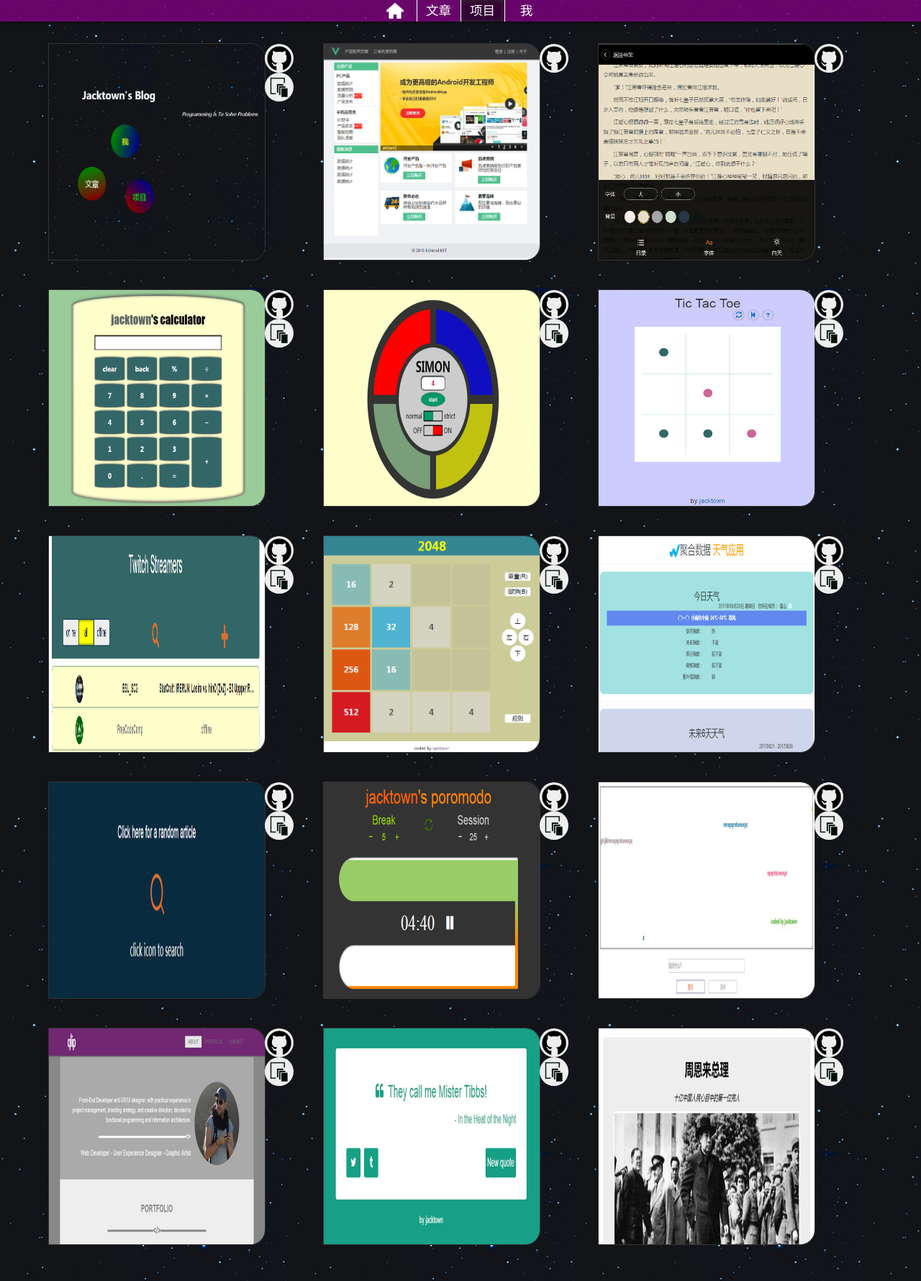
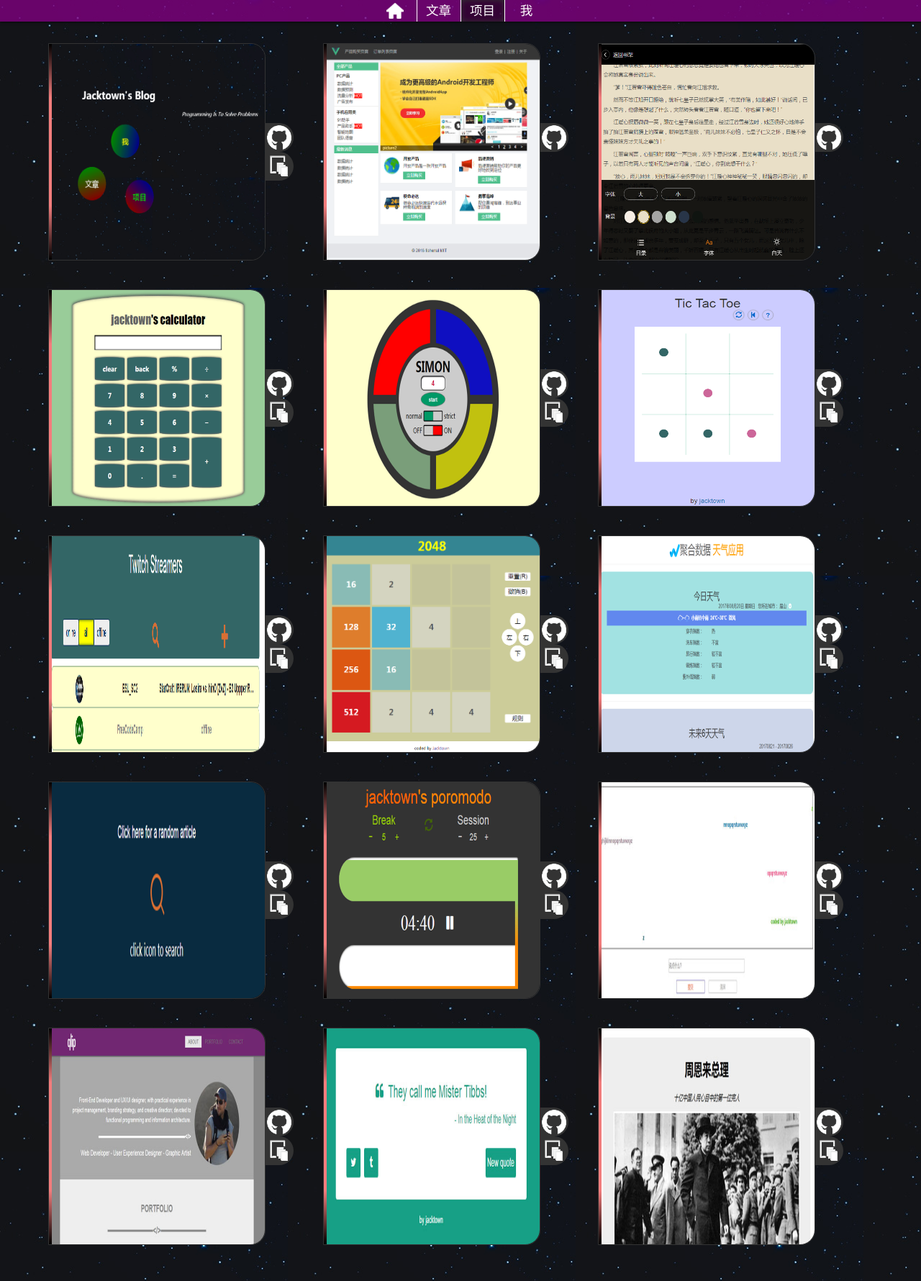
Before and after one commit to jacktown11/jacktown11.github.io, a Jekyll site: the page built from pages/proj.html, in a window 1280 px wide. Shown: the whole page at 72% size. Built offline with Jekyll 4.4.1, drawn with Linux system fonts in a browser that asks for light colours.

Commit message:
少量修改项目页面样式

```diff
--- a/css/proj.css
+++ b/css/proj.css
@@ -25,6 +25,18 @@
 	border-bottom-right-radius: 1rem;
 	font-size: 0.8rem;
 }
+.proj::before{
+	content: "";
+	display: block;
+	position: absolute;
+	z-index: 200;
+	top: 0;
+	left: 0;
+	width: 0.2rem;
+	height: 100%;
+	background-color: #f37d7d;
+	background: linear-gradient(#000, #f37d7d 25%, #f37d7d 75%, #000);
+}
 @media only screen and (min-width:30em){
 	.proj{
 		margin-right: 3rem;
@@ -46,18 +58,18 @@
 	width: 2rem;
 	height: 2rem;
 	line-height: 2rem;
-	background-color: #eee;
-	border-radius: 50%;
+	background: #333;
+	border-radius: 0 50% 50% 0;
 	font-size: 1rem;
 }
 .proj .info:hover{
-	background-color: #f60;
+	background: #f37d7d;
 }
 .proj .github{
-	top: 0px;
+	bottom: 50%;
 }
 .proj .show{
-	top: 2rem;
+	top: 50%;
 }
 .proj .cover{
 	display: block;
--- a/js/proj.js
+++ b/js/proj.js
@@ -8,25 +8,6 @@
 	function init(){
 		ajaxGet('../data/projects.json', renderProjects);
 	}
-
-	// function bindHandlers(){
-	// 	var divs = document.getElementsByClassName('proj');
-	// 	divs = [].slice.call(divs);
-	// 	var handleClick = function(event){
-	// 		if(event.target === this.firstChild){
-	// 			return;
-	// 		}else{
-	// 			var url = this.getAttribute('data-show');
-	// 			if(!!url){
-	// 				window.open(url);
-	// 			}
-	// 			// window.open(this.getAttribute('data-show'));
-	// 		}
-	// 	};
-	// 	divs.forEach(function(div, index, arr){
-	// 		div.addEventListener('click',handleClick);
-	// 	});
-	// }
 
 	function renderProjects(jsonData){
 		var data = JSON.parse(jsonData);
@@ -64,10 +45,10 @@
 
 		var githubIcon = '<a class="info github" href="' +
 				github +
-				'" target="_blank"><img src="../images/proj/github.png" alt="github图标"></a>',
+				'" target="_blank"><img src="../images/proj/github2.png" alt="github图标"></a>',
 			showIcon = !show ? '' :
 				('<a class="info show" href="' + show +
-				'" target="_blank"><img src = "../images/proj/show.png" alt="在线演示"></a>'),
+				'" target="_blank"><img src = "../images/proj/show1.png" alt="在线演示"></a>'),
 			cover = '<img class="cover" src="' + coverPath +
 				'" alt="项目封面">',
 			detail = '<div class="detail"><div><h4>' + name + '</h4><p><span>' + intro + '<span></p></div></div>';
```
Also changed, not shown: images/proj/github-modify.png (added), images/proj/github1.png (added), images/proj/github2.png (added), images/proj/show-modify.png (added), images/proj/show1.png (added), 7 other files.
